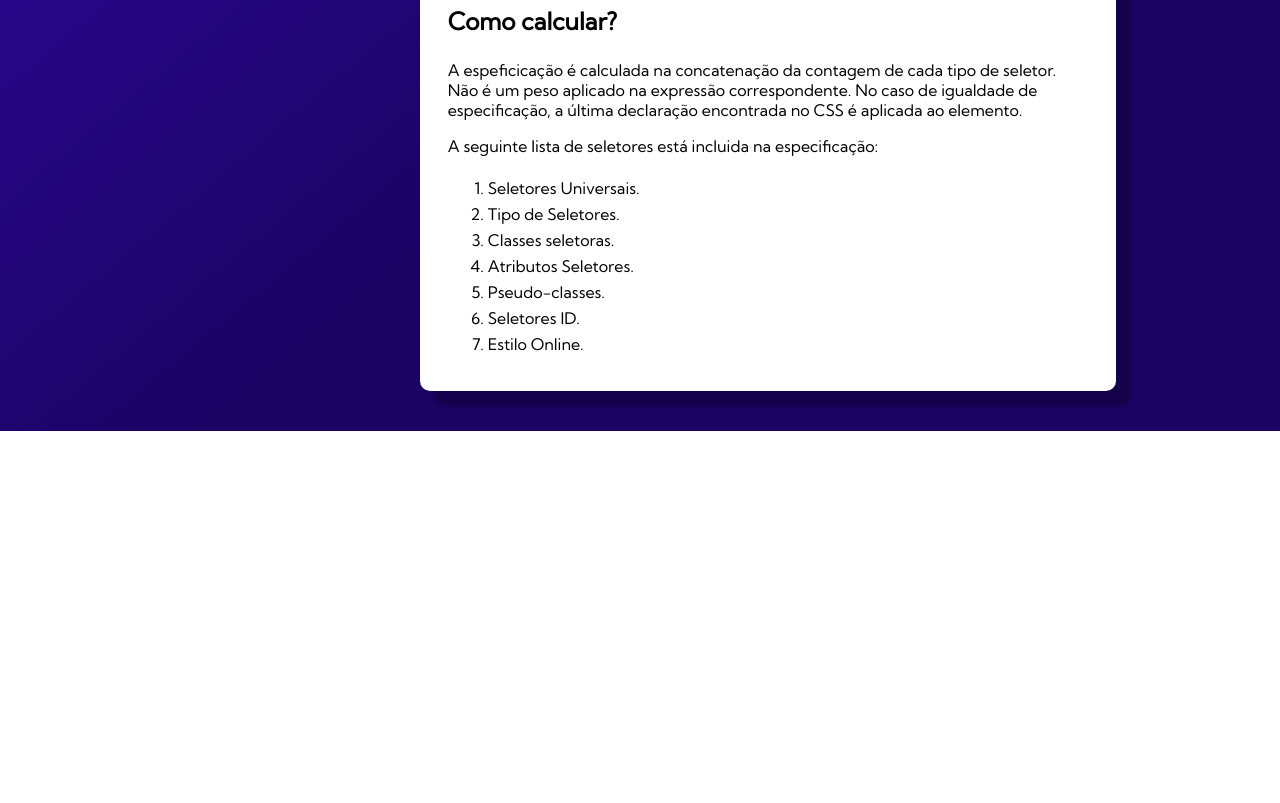
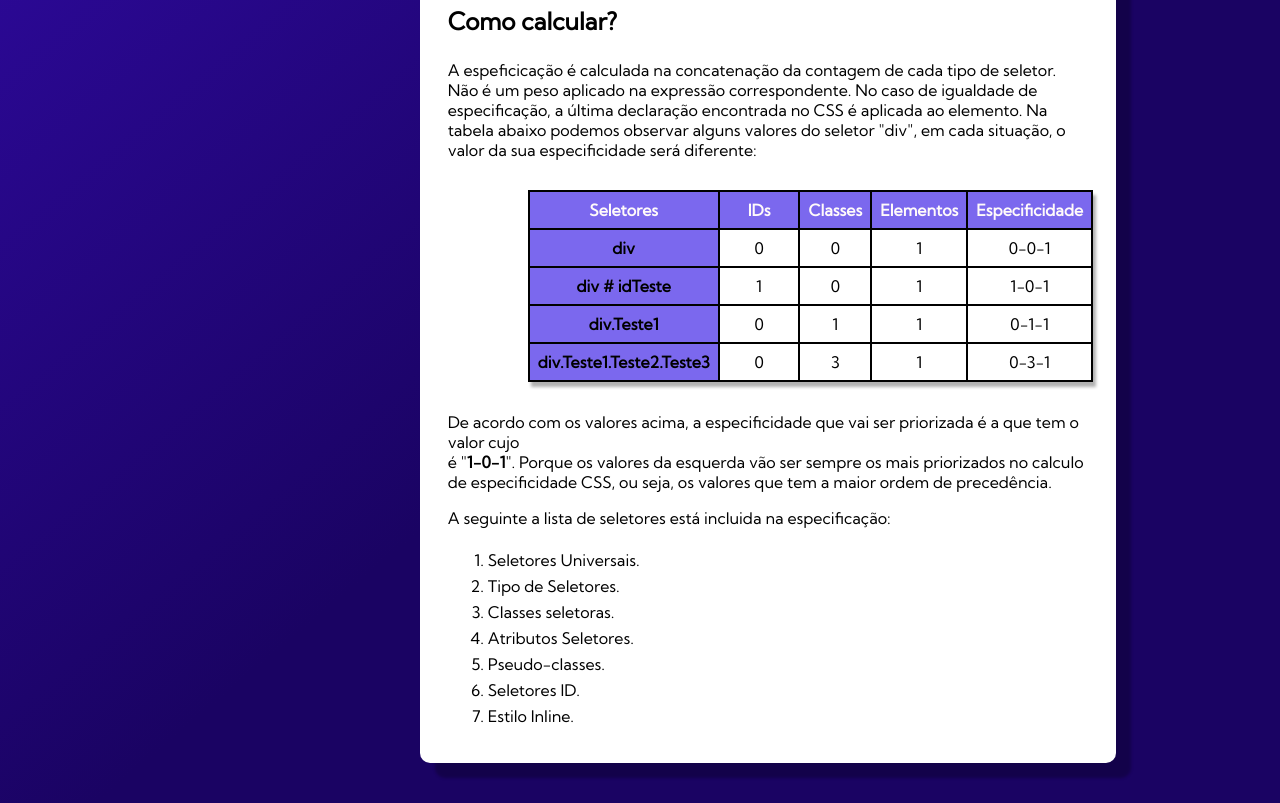
Before and after one commit to Nnnerooo/apresentacao, a plain HTML site: page index.html in a window 1280 px wide. Shown: the part 1800-2603 px from the top of the page. Before the commit the page ends 2231 px from the top, so only its background shows below. Drawn offline with Linux system fonts and the light colour scheme.

Commit message:
Tabela de Seletores

```diff
--- a/css/seletores.css
+++ b/css/seletores.css
@@ -128,3 +128,37 @@ code{
 .class-id{
     color:#27ff5d;
 }
+
+/*tabela*/
+table{
+    width: 100px;
+    border-collapse: collapse;
+    text-align: center;
+    margin-left: 80px;
+    margin-top: 30px;
+    margin-bottom: 30px;
+    box-shadow: 3px 5px 3px rgb(178, 178, 178);
+}
+
+th{
+    border: 2px solid black;
+    padding: 8px;
+    background-color: #7B68EE;
+    color: #FFFAFA;
+}
+
+td{
+    border: 2px solid black;
+    padding: 8px;
+    text-align: center;
+}
+
+.purple{
+    background-color: #7B68EE;
+}
+
+#espaco{
+    padding-left: 28px;
+    text-align: center;
+    padding-right: 28px;
+}
--- a/index.html
+++ b/index.html
@@ -120,8 +120,59 @@
                             <hr>
                             <h1>Como calcular?</h1>
                             A espeficicação é calculada na concatenação da contagem de cada tipo de seletor. Não é um peso aplicado na expressão correspondente.
-                            No caso de igualdade de especificação, a última declaração encontrada no CSS é aplicada ao elemento.
-                            <p>A seguinte lista de seletores está incluida na especificação:
+                            No caso de igualdade de especificação, a última declaração encontrada no CSS é aplicada ao elemento. Na tabela abaixo podemos observar
+                            alguns valores do seletor "div", em cada situação, o valor da sua especificidade será diferente:
+
+                            <table>
+                                <thead>
+
+                                    <tr><th>Seletores</th>
+                                    <th id="espaco">IDs</th>
+                                    <th>Classes</th>
+                                    <th>Elementos</th>
+                                    <th>Especificidade</th></tr>
+                                </thead>
+                                <tbody>
+                                <tr>
+                                    <td class="purple"><strong>div</strong></td>
+                                    <td>0</td>
+                                    <td>0</td>
+                                    <td>1</td>
+                                    <td>0-0-1</td>
+                                </tr>
+                                <tr>
+                                    <td class="purple"><strong>div # idTeste</strong></td>
+                                    <td>1</td>
+                                    <td>0</td>
+                                    <td>1</td>
+                                    <td>1-0-1</td>
+                                </tr>
+                                <tr>
+                                    <td class="purple"><strong>div.Teste1</strong></td>
+                                    <td>0</td>
+                                    <td>1</td>
+                                    <td>1</td>
+                                    <td>0-1-1</td>
+                                </tr>
+                                <tr>
+                                    <td class="purple"><strong>div.Teste1.Teste2.Teste3</strong></td>
+                                    <td>0</td>
+                                    <td>3</td>
+                                    <td>1</td>
+                                    <td>0-3-1</td>
+                                </tr>
+                                </tbody>
+
+
+
+                            </table>
+
+                            <p>De acordo com os valores acima, a especificidade que vai ser priorizada é a que tem o valor cujo<br> é "<strong>1-0-1</strong>". Porque os valores da esquerda
+                            vão ser sempre os mais priorizados no calculo de especificidade CSS, ou seja, os valores que tem a maior ordem de precedência.
+
+                            </p>
+
+                            <p>A seguinte a lista de seletores está incluida na especificação:
                                 <ol>
                                     <li>
                                         Seletores Universais.
@@ -142,7 +193,7 @@
                                         Seletores ID.
                                     </li>
                                     <li>
-                                        Estilo Online.
+                                        Estilo Inline.
                                     </li>
 
                                 </ol>
```
Also changed, not shown: GustavoTeixeira.html (added, +143 -0 lines).
